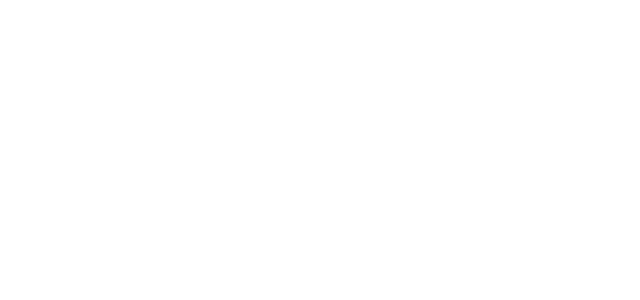
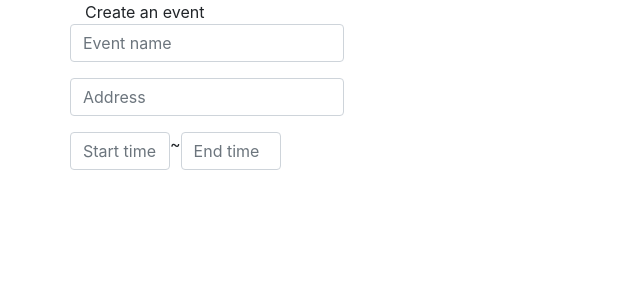
Before and after one commit to sp-devi/hoopsy, a React (Create React App) app in the folder client/: page /create-event in a window 1280 px wide. Shown: the top 300 px of the page, without its empty margins (0-640 px from the left). Built offline with nearby package versions, Linux system fonts and the light colour scheme.

Commit message:
added Create Event component

```diff
--- a/client/src/App.css
+++ b/client/src/App.css
@@ -44,3 +44,8 @@
   border-radius: 5px;
   overflow: hidden;
 }
+
+.event-time {
+  width: 100px;
+  vertical-align: middle;
+}
--- a/client/src/App.js
+++ b/client/src/App.js
@@ -5,6 +5,7 @@
 
 import FindEventByCity from './components/FindEventByCity';
 import SportEventList from './components/SportEventList';
+import CreateSportEvent from './components/CreateSportEvent';
 
 function App() {
   return (
@@ -12,6 +13,7 @@
       <div>
         <Route exact path='/' component={FindEventByCity} />
         <Route path='/show-events' component={SportEventList} />
+        <Route path='/create-event' component={CreateSportEvent} />
       </div>
     </Router>
   );
--- /dev/null
+++ b/client/src/components/CreateSportEvent.js
@@ -0,0 +1,85 @@
+import React, { Component } from 'react';
+import { Link } from 'react-router-dom';
+import '../App.css';
+import axios from 'axios';
+
+
+class CreateSportEvent extends Component {
+    constructor() {
+        super();
+        this.state = {
+            cityName: '',
+            eventName: '',
+            eventAddress: '',
+            time: {
+                start: '',
+                end: ''
+            }
+        };
+    }
+
+    onSubmit = e => {
+        e.preventDefault();
+    };
+
+    render() {
+        return (
+            <div className="container">
+                Create an event
+                <form noValidate onSubmit={this.onSubmit}>
+                    <div className='form-group row'>
+                        <div className="col-xs-6">
+                            <input
+                                type='text'
+                                placeholder='Event name'
+                                name='eventName'
+                                className='form-control'
+                                value={this.state.eventName}
+                                onChange={this.onChange}
+                            />
+                        </div>
+                    </div>
+                    <div className='form-group row'>
+                        <div className="col-xs-6">
+                            <input
+                                type='text'
+                                placeholder='Address'
+                                name='eventAddress'
+                                className='form-control'
+                                value={this.state.eventAddress}
+                                onChange={this.onChange}
+                            />
+                        </div>
+                    </div>
+                    <div className='form-group row'>
+                        <div className="col-xs-5">
+                            <input
+                                type='text'
+                                placeholder='Start time'
+                                name='eventAddress'
+                                className='form-control event-time'
+                                value={this.state.time.start}
+                                onChange={this.onChange}
+                            />
+                        </div>
+                        <div className="col-xs-2">
+                            <span className="text-center">~</span>
+                        </div>
+                        <div className="col-xs-5">
+                            <input
+                                type='text'
+                                placeholder='End time'
+                                name='eventAddress'
+                                className='form-control event-time'
+                                value={this.state.time.end}
+                                onChange={this.onChange}
+                            />
+                        </div>
+                    </div>
+                </form>
+            </div>
+        )
+    }
+}
+
+export default CreateSportEvent;
--- a/client/src/components/FindEventByCity.js
+++ b/client/src/components/FindEventByCity.js
@@ -83,8 +83,10 @@
                                 value="Search"
                             />
                         </div>
-                        <Link to="/show-events">
-                            show
+                    </div>
+                    <div className="row justify-content-center">
+                        <Link to="/create-event">
+                            Create an event
                         </Link>
                     </div>
                 </form>
```
Also changed, not shown: 1 other file (tests, documents, lock files or other folders).
